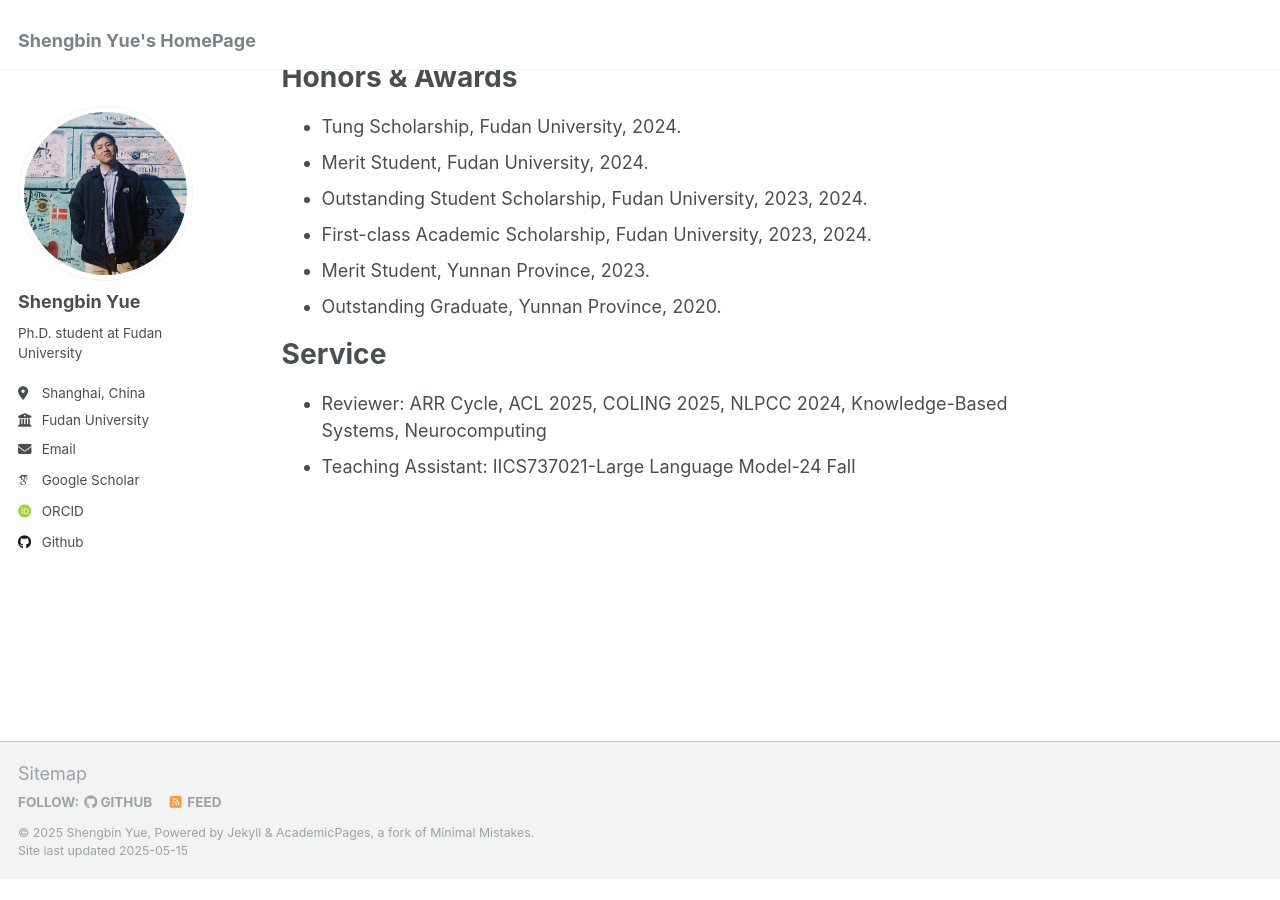
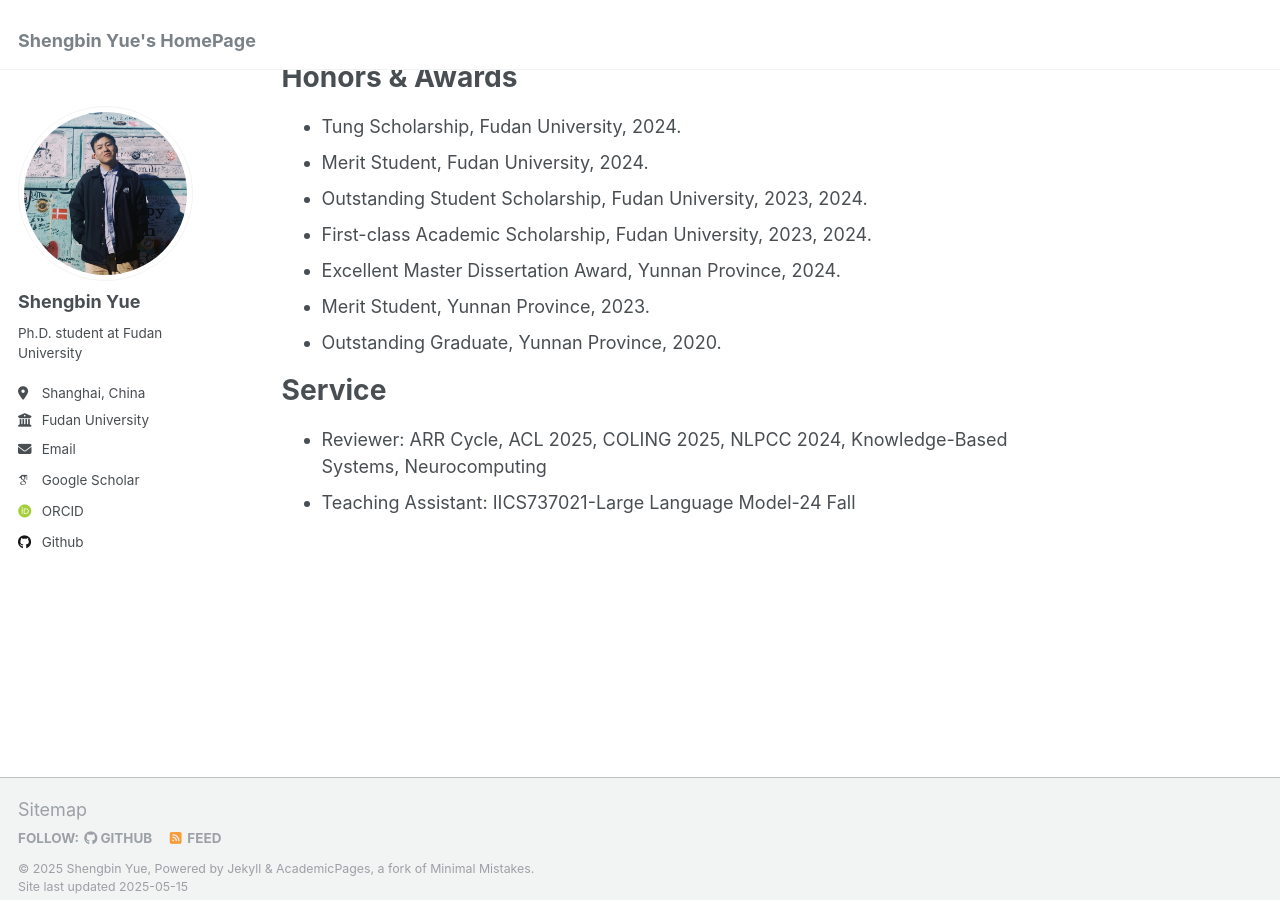
Before and after one commit to yueshengbin/yueshengbin.github.io, a Jekyll site: the page built from _pages/about.md, in a window 1280 px wide and 900 px high, scrolled down 1771 px. Built offline with Jekyll 4.4.1, drawn with Linux system fonts in a browser that asks for light colours; some web fonts are replaced; before the commit the page ends 2650 px from its top, so only the background shows below that.

Commit message:
Update about.md

```diff
--- a/_pages/about.md
+++ b/_pages/about.md
@@ -65,6 +65,7 @@ Honors & Awards
 * Merit Student, Fudan University, 2024.
 * Outstanding Student Scholarship, Fudan University, 2023, 2024.
 * First-class Academic Scholarship, Fudan University, 2023, 2024.
+* Excellent Master Dissertation Award, Yunnan Province, 2024.
 * Merit Student, Yunnan Province, 2023.
 * Outstanding Graduate, Yunnan Province, 2020.
 
```
